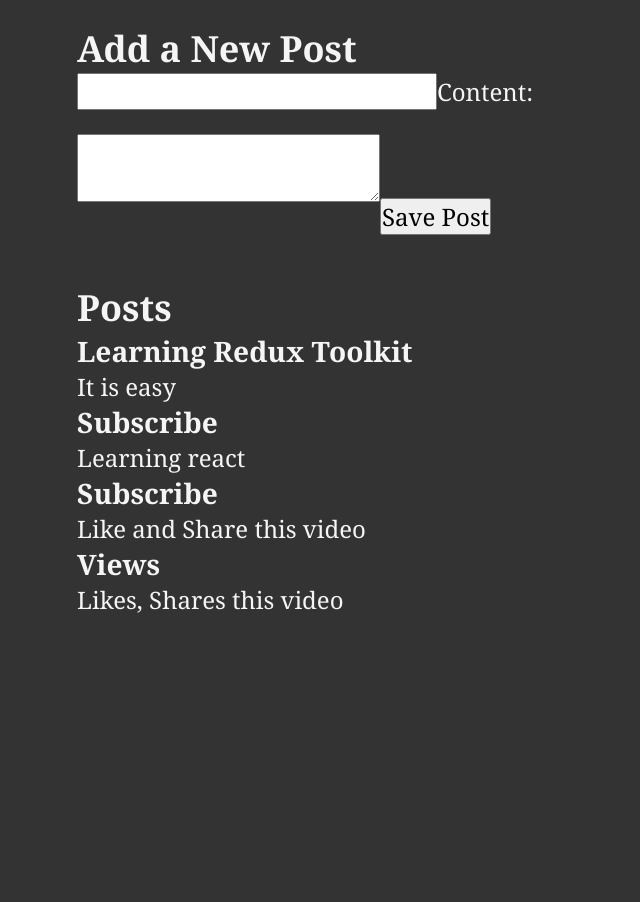
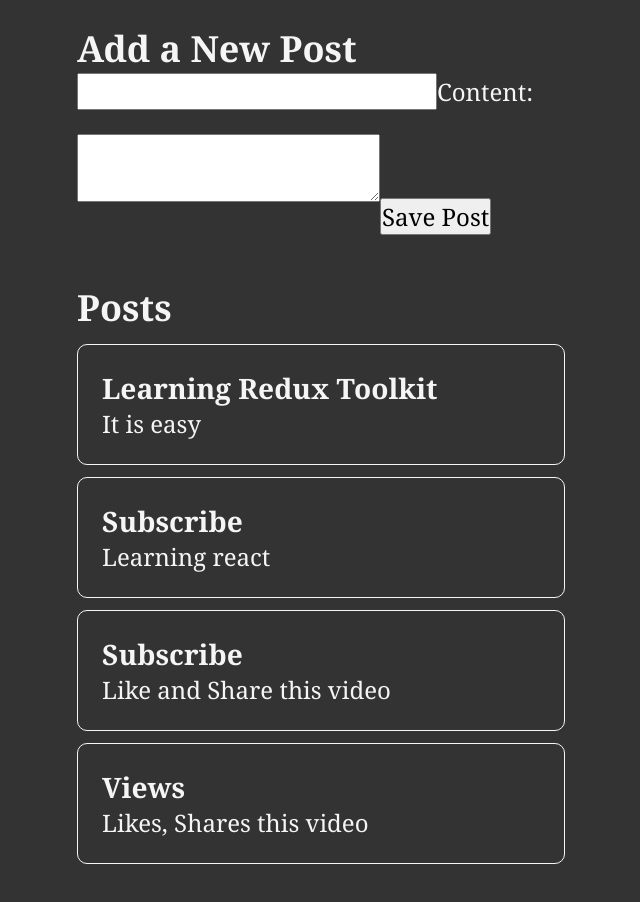
Before and after one commit to vimal336/React-js-projects, a React (Create React App) app in the folder redux-post-app/: page / in a window 1280 px wide. Shown: the top 902 px of the page, without its empty margins (313-953 px from the left). Before the commit the page ends 824 px from the top, so only its background shows below. Built offline with nearby package versions, Linux system fonts and the light colour scheme.

Commit message:
react redux

```diff
--- a/redux-post-app/src/index.css
+++ b/redux-post-app/src/index.css
@@ -32,3 +32,10 @@ main {
 section {
   margin-top: 1em;
 }
+
+article {
+  margin: 0.5em 0.5em 0.5em 0;
+  border: 1px solid whitesmoke;
+  border-radius: 10px;
+  padding: 1em;
+}
```
